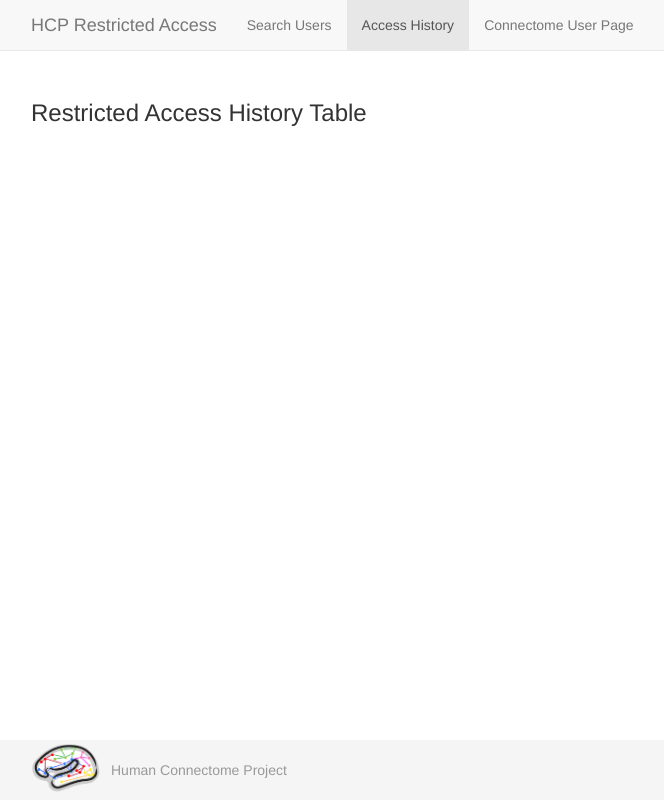
After one commit to revmic/hcp-ops, a Flask app: page /history in a window 1280 px wide. The commit adds this page. Shown: the whole page, without its empty margins (39-703 px from the left). Run offline with Flask 2, Linux system fonts and the light colour scheme; parts of the project's set-up code (start-up, migrations or seed data) failed here and were passed over; some libraries are stand-ins or nearby versions.

Commit message:
Minor facelift

```diff
--- /dev/null
+++ b/app/templates/history.html
@@ -0,0 +1,6 @@
+{% extends "layout.html" %}
+{% block content %}
+
+<h3>Restricted Access History Table</h3>
+
+{% endblock %}
--- a/app/templates/layout.html
+++ b/app/templates/layout.html
@@ -4,7 +4,7 @@
     <meta charset="utf-8">
     <meta http-equiv="X-UA-Compatible" content="IE=edge">
     <meta name="viewport" content="width=device-width, initial-scale=1">
-    <!-- <link rel="icon" href="../../assets/ico/favicon.ico"> -->
+    <link rel="shortcut icon" href="{{ url_for('static', filename="img/favicon.ico") }}">"
 
     <title>HCP Restricted Access</title>
 
@@ -14,7 +14,7 @@
 
   <body>
     <!-- Fixed navbar -->
-    <div class="navbar navbar-default navbar-fixed-top" role="navigation">
+    <div class="navbar navbar-default navbar-fixed-top" role="navigation" >
       <div class="container">
         <div class="navbar-header">
           <button type="button" class="navbar-toggle" data-toggle="collapse" data-target=".navbar-collapse">
@@ -27,8 +27,8 @@
         </div>
         <div class="collapse navbar-collapse">
           <ul class="nav navbar-nav">
-            <li class="active"><a href="{{ url_for('search') }}">Search Users</a></li>
-            <li><a href="#">Access History</a></li>
+            <li {% if request.path == "/search" %}class="active"{% endif %}><a href="{{ url_for('search') }}">Search Users</a></li>
+            <li {% if request.path == "/history" %}class="active"{% endif %}><a href="{{ url_for('history') }}">Access History</a></li>
             <li><a href="https://db.humanconnectome.org/app/template/XDATScreen_admin.vm" target="_blank">Connectome User Page</a></li>
           </ul>
         </div><!--/.nav-collapse -->
@@ -40,12 +40,13 @@
     <script src={{ url_for('static', filename="js/bootstrap.min.js") }}></script>
 
     <!-- Begin page content -->
-    <div class="container">
+    <div class="container" style="padding-bottom:6%;padding-bottom:2%;">
       {% block content %} {% endblock %}
     </div>
 
     <div class="footer">
       <div class="container">
+        <p style="float: left;padding-top:3px;padding-right:10px"><img src={{ url_for('static', filename="img/hcp-brain.png") }} width="70" height="50" alt="brain"></p>
         <p class="text-muted">Human Connectome Project</p>
       </div>
     </div>
--- a/app/views.py
+++ b/app/views.py
@@ -139,3 +139,8 @@
     form.email_cc.data = ','.join(CC_LIST)
 
     return render_template('email.html', form=form)
+
+@app.route('/history', methods=['GET'])
+def history():
+    form = RestrictedAccessForm()
+    return render_template('history.html', form=form)
--- a/config.py
+++ b/config.py
@@ -6,5 +6,5 @@
 SECRET_KEY = 'Not so secret'
 
 # Email
-CC_LIST = ['scurtiss@brainvis.wustl.edu', 'hilemanm@mir.wustl.edu', 'hodgem@mir.wustl.edu']
-#CC_LIST = ['mhilema@gmail.com']
+#CC_LIST = ['scurtiss@brainvis.wustl.edu', 'hilemanm@mir.wustl.edu', 'hodgem@mir.wustl.edu']
+CC_LIST = ['mhilema@gmail.com']
```
Also changed, not shown: app/templates/email.html (+8 -0 lines), app/templates/search.html (+19 -9 lines), app/static/img/favicon.ico (added), app/static/img/hcp-brain.png (added).
